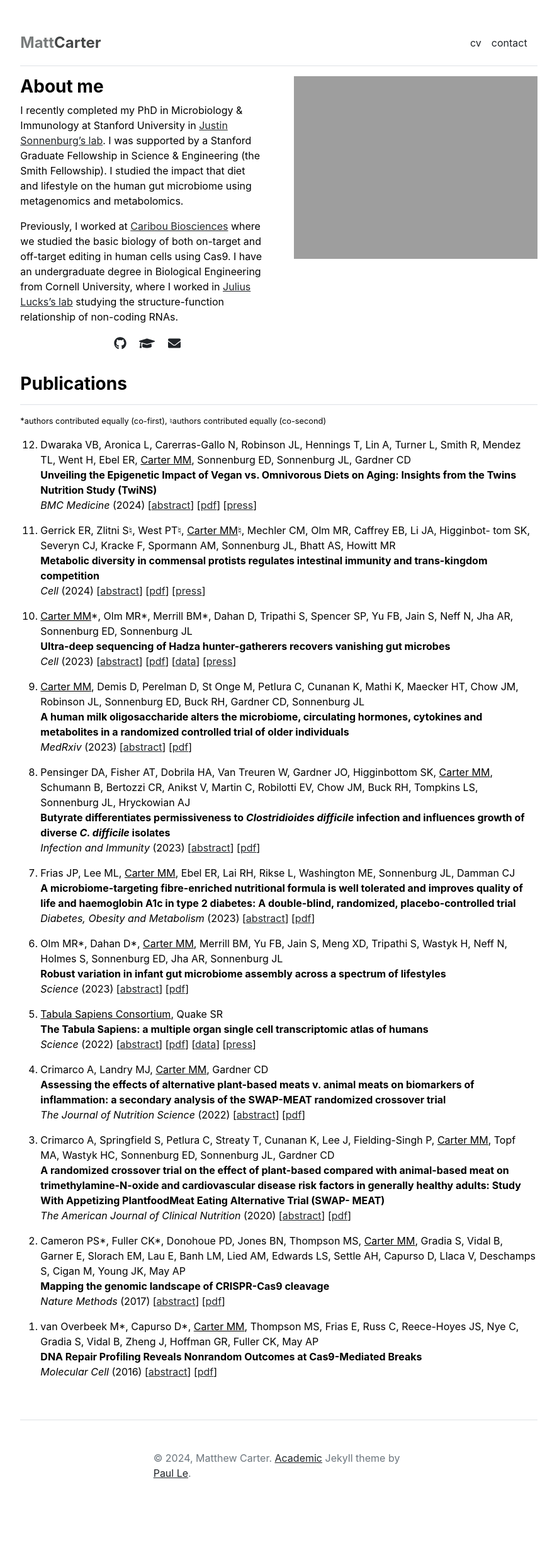
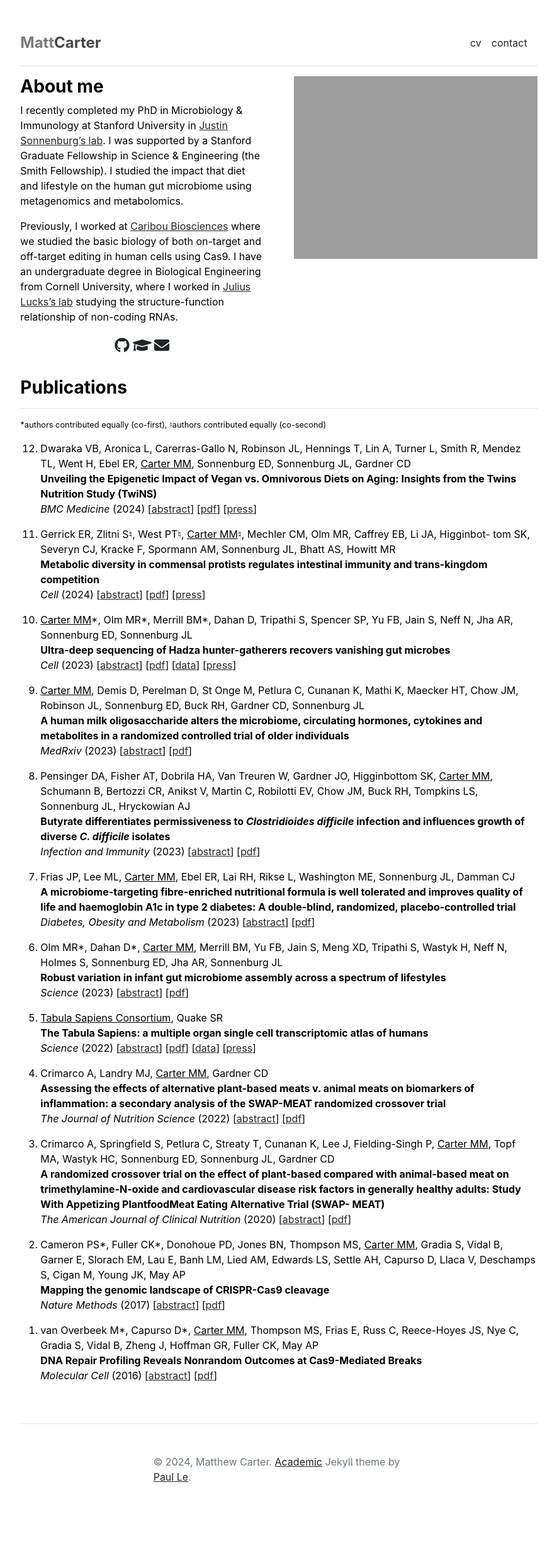
Before and after one commit to matt-cart/matt-cart.github.io, a Jekyll site: the page built from index.md, in a window 1280 px wide. Shown: the whole page at 63% size, without its empty margins (197-1082 px from the left). Built offline with Jekyll 4.4.1, drawn with Linux system fonts in a browser that asks for light colours.

Commit message:
font-awesome links

```diff
--- a/_layouts/home.html
+++ b/_layouts/home.html
@@ -7,9 +7,9 @@ layout: default
     <h3 class="fw-bold">About me</h3>
     {{ content }}
     <p class="text-center">
-      <a target="_blank" href="https://github.com/matt-cart" class="ms-3 fs-5"><i class="fab fa-github"></i></a>
-      <a target="_blank" href="https://scholar.google.com/citations?user=bx0QF1YAAAAJ&hl=en" class="ms-3 fs-5"><i class="fas fa-graduation-cap"></i></a>
-      <a target="_blank" href="mailto:matthewmcarter2@gmail.com" class="ms-3 fs-5"><i class="fas fa-envelope"></i></a>
+      <a target="_blank" href="https://github.com/matt-cart" class="fs-4"><i class="fab fa-github"></i></a>
+      <a target="_blank" href="https://scholar.google.com/citations?user=bx0QF1YAAAAJ&hl=en" class="fs-4"><i class="fas fa-graduation-cap"></i></a>
+      <a target="_blank" href="mailto:matthewmcarter2@gmail.com" class="fs-4"><i class="fas fa-envelope"></i></a>
     </p>
   </div>
   <div class="col-md-6">
```
